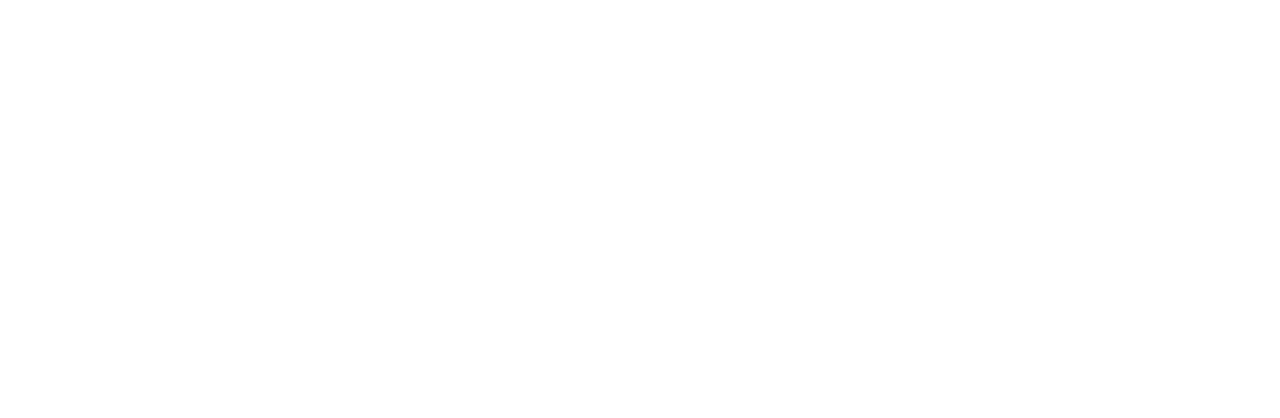
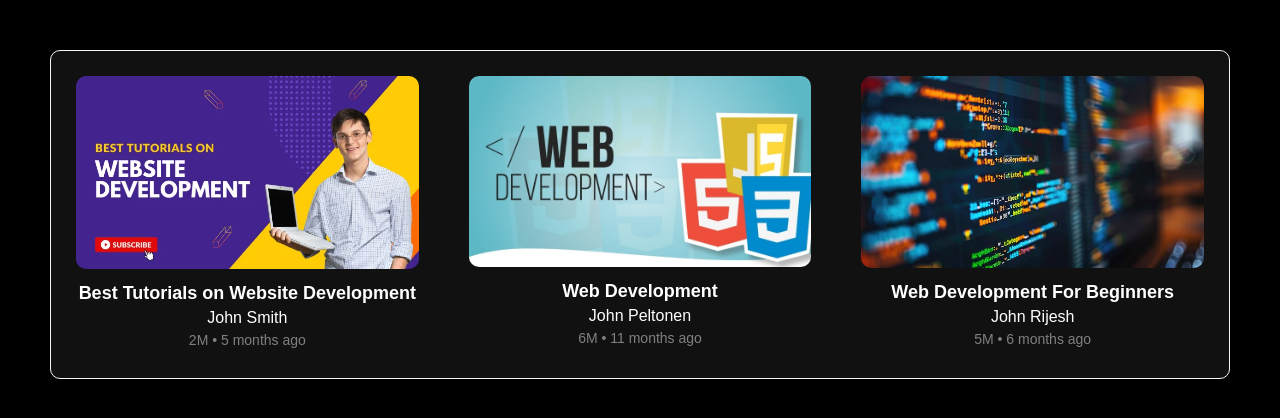
Before and after one commit to J24-E03/W01-D04-Fundementals-Flexbox, a plain HTML site: page 01-Fundementals-Flexbox-Youtube-Clone/index.html in a window 1280 px wide. Drawn offline with Linux system fonts and the light colour scheme.

Commit message:
update first exercise html file and add an image folder next to it

```diff
--- a/01-Fundementals-Flexbox-Youtube-Clone/index.html
+++ b/01-Fundementals-Flexbox-Youtube-Clone/index.html
@@ -3,10 +3,72 @@
 <head>
     <meta charset="UTF-8">
     <meta name="viewport" content="width=device-width, initial-scale=1.0">
-    <title>Document</title>
+    <title>Maryam's Youtube</title>
+
+    <style>
+        body {
+            margin: 0;
+            padding: 0;
+            font-family: Arial, sans-serif;
+            background-color: black;
+        }
+
+        .container {
+            display: flex;
+            justify-content: center;
+            margin: 50px;
+            border: solid 1px whitesmoke;
+            border-radius: 10px;
+            background-color: #111;
+        }
+
+        .all_items {
+            padding: 25px;
+            width: 30%;
+            color: white;
+            text-align: center;
+        }
+
+        .all_items img {
+            max-width: 100%;
+            border-radius: 10px;
+        }
+
+        .all_items h2 {
+            font-size: 18px;
+            margin: 10px 0 5px;
+        }
+
+        .all_items p {
+            margin: 5px;
+        }
+
+        .all_items p:last-of-type {
+            color: gray;
+            font-size: 14px;
+        }
+    </style>
 </head>
 <body>
-
-    <!-- FINISHED THE WORK -->
+    <div class="container">
+        <div id="item_1" class="all_items">
+            <img src="./img/image1.webp" alt="Thumbnail picture 1">
+            <h2>Best Tutorials on Website Development</h2>
+            <p>John Smith</p>
+            <p>2M • 5 months ago</p>
+        </div>
+        <div id="item_2" class="all_items">
+            <img src="./img/image2.jpg" alt="Thumbnail picture 2">
+            <h2>Web Development</h2>
+            <p>John Peltonen</p>
+            <p>6M • 11 months ago</p>
+        </div>
+        <div id="item_3" class="all_items">
+            <img src="./img/image3.avif" alt="Thumbnail picture 3">
+            <h2>Web Development For Beginners</h2>
+            <p>John Rijesh</p>
+            <p>5M • 6 months ago</p>
+        </div>
+    </div>
 </body>
 </html>
```
Also changed, not shown: 01-Fundementals-Flexbox-Youtube-Clone/img/image1.webp (added), 01-Fundementals-Flexbox-Youtube-Clone/img/image2.jpg (added), 01-Fundementals-Flexbox-Youtube-Clone/img/image3.avif (added).
